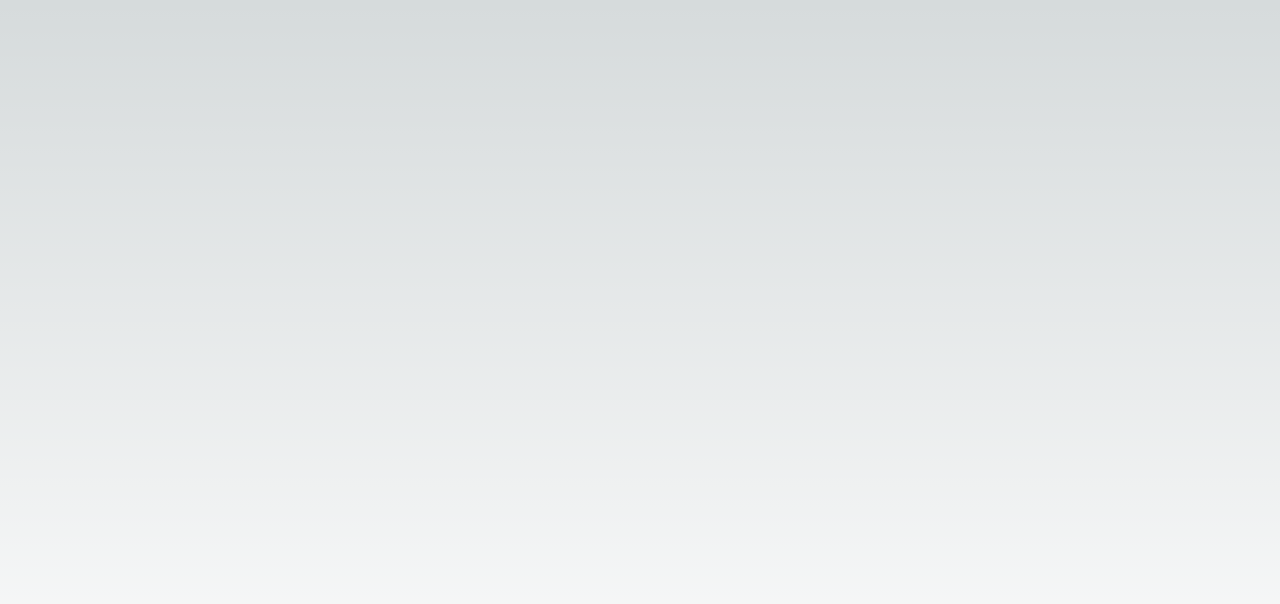
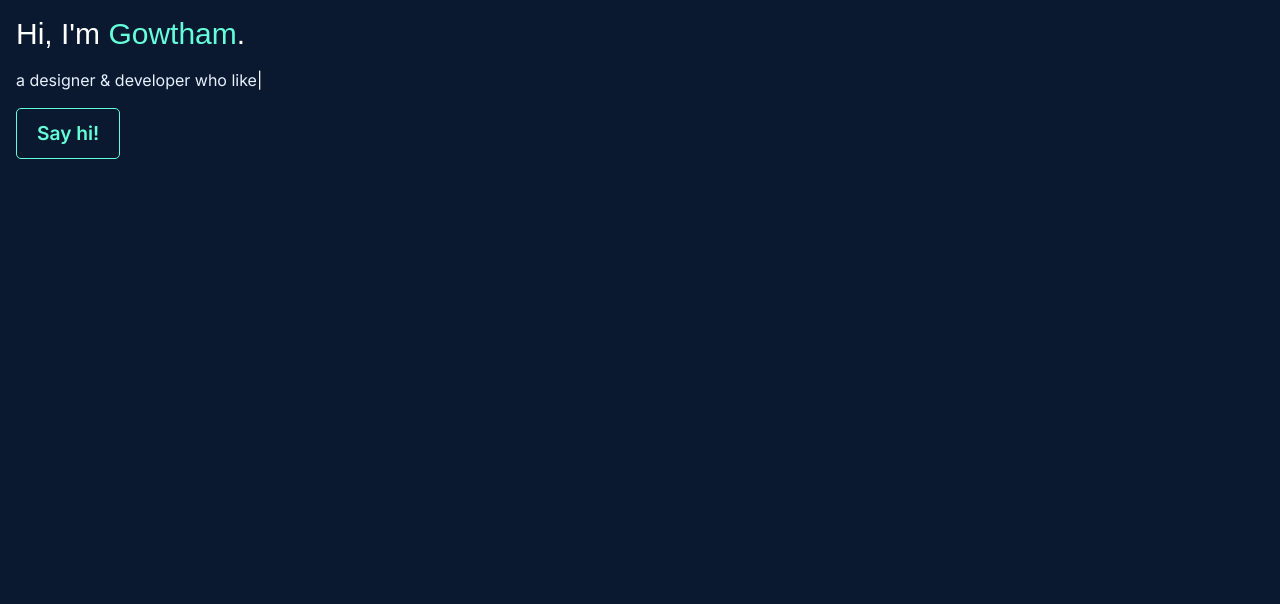
Before and after one commit to gowth6m/portfolio-v1, a Next.js app: page / in a window 1280 px wide. Shown: the top 604 px of the page. Built offline with nearby package versions, Linux system fonts and the light colour scheme.

Commit message:
Setup components structure and basic css structure

```diff
--- a/src/app/head.tsx
+++ b/src/app/head.tsx
@@ -29,6 +29,8 @@ export default function Head() {
       <link rel="icon" href="logo/logo.svg" type="image/svg+xml" />
       <link rel="apple-touch-icon" href="logo/logo.png" />
       {/* <link rel="manifest" href="/manifest.json" /> */}
+
+      <title>Gowtham</title>
     </head>
   );
 }
--- a/src/app/layout.tsx
+++ b/src/app/layout.tsx
@@ -1,13 +1,10 @@
 import "../styles/globals.css";
+import "../styles/typingText.css";
 import { Inter } from "next/font/google";
 import Head from "./head";
 
 const inter = Inter({ subsets: ["latin"] });
 
-export const metadata = {
-  title: "Create Next App",
-  description: "Generated by create next app",
-};
 
 export default function RootLayout({
   children,
--- a/src/app/page.tsx
+++ b/src/app/page.tsx
@@ -1,9 +1,10 @@
+import Hero from "@/components/hero/hero";
 import Image from "next/image";
 
 export default function Home() {
   return (
-    <main className="flex min-h-screen flex-col items-center justify-between p-24">
-      <div className="z-10 w-full max-w-5xl items-center justify-between font-mono text-sm lg:flex"></div>
+    <main className="flex min-h-screen flex-col items-center justify-between p-4">
+      <Hero />
     </main>
   );
 }
--- /dev/null
+++ b/src/components/hero/hero.tsx
@@ -0,0 +1,17 @@
+import React from "react";
+import TypingText from "./typingText";
+
+export default function Hero() {
+  return (
+    <div className="w-full flex flex-col justify-center align-middle gap-4">
+      <h1 className="text-white text-3xl w-full text-center md:text-left">
+        Hi, I&apos;m <span className="text-[var(--green-bright)]">Gowtham</span>
+        .
+      </h1>
+      <TypingText className="text-center md:text-left" />
+      <div className="flex justify-center align-middle md:justify-start">
+        <button className="pri-btn">Say hi!</button>
+      </div>
+    </div>
+  );
+}
--- /dev/null
+++ b/src/components/hero/typingText.tsx
@@ -0,0 +1,67 @@
+"use client";
+
+import React, { useEffect, useState } from "react";
+
+export default function TypingText({ className }: any) {
+  const typingDelay: number = 100;
+  const deletingDelay: number = 60;
+  const [loopNum, setLoopNum] = useState(0);
+  const [isDeleting, setIsDeleting] = useState(false);
+  const [text, setText] = useState("");
+  const [delta, setDelta] = useState(typingDelay);
+  const [, setIndex] = useState(1);
+  const period = 2000;
+
+  const toRotate = [
+    "who likes to try new food",
+    "who likes problem solving",
+    "who is an software engineer at HIVED",
+    "who loves the gym!",
+    "who loves to draw",
+  ];
+
+  useEffect(() => {
+    let ticker = setInterval(() => {
+      tick();
+    }, delta);
+
+    return () => {
+      clearInterval(ticker);
+    };
+  });
+
+  const tick = () => {
+    let i = loopNum % toRotate.length;
+    let fullText = toRotate[i];
+    let updatedText = isDeleting
+      ? fullText.substring(0, text.length - 1)
+      : fullText.substring(0, text.length + 1);
+
+    setText(updatedText);
+
+    if (isDeleting) {
+      setDelta(deletingDelay);
+    }
+
+    if (!isDeleting && updatedText === fullText) {
+      setIsDeleting(true);
+      setIndex((prevIndex) => prevIndex - 1);
+      setDelta(period);
+    } else if (isDeleting && updatedText === "") {
+      setIsDeleting(false);
+      setLoopNum(loopNum + 1);
+      setIndex(1);
+      setDelta(typingDelay);
+    } else {
+      setIndex((prevIndex) => prevIndex + 1);
+    }
+  };
+
+  return (
+    <div className={className}>
+      a designer & developer <span className="typed-text"> </span>
+      <span>{text}</span>
+      <span className="typed-text-cursor">|</span>
+    </div>
+  );
+}
--- a/src/styles/globals.css
+++ b/src/styles/globals.css
@@ -1,27 +1,61 @@
 @tailwind base;
 @tailwind components;
-@tailwind utilities;
-
-:root {
-  --foreground-rgb: 0, 0, 0;
-  --background-start-rgb: 214, 219, 220;
-  --background-end-rgb: 255, 255, 255;
-}
-
-@media (prefers-color-scheme: dark) {
-  :root {
+@tailwind utilities;:root {
     --foreground-rgb: 255, 255, 255;
     --background-start-rgb: 0, 0, 0;
     --background-end-rgb: 0, 0, 0;
-  }
+
+    --dark-navy: #020c1b;
+    --navy: #0a192f;
+    --light-navy: #112240;
+    --lightest-navy: #233554;
+    --navy-shadow: rgba(2, 12, 27, 0.7);
+    --slate: #8892b0;
+    --light-slate: #a8b2d1;
+    --lightest-slate: #ccd6f6;
+    --white: #e6f1ff;
+    --green-bright: #64ffda;
+    --green-tint: rgba(100, 255, 218, 0.1);
 }
 
+@media(prefers-color-scheme: dark){:root {
+    --foreground-rgb: 255, 255, 255;
+    --background-start-rgb: 0, 0, 0;
+    --background-end-rgb: 0, 0, 0;
+
+    --dark-navy: #020c1b;
+    --navy: #0a192f;
+    --light-navy: #112240;
+    --lightest-navy: #233554;
+    --navy-shadow: rgba(2, 12, 27, 0.7);
+    --slate: #8892b0;
+    --light-slate: #a8b2d1;
+    --lightest-slate: #ccd6f6;
+    --white: #e6f1ff;
+    --green-bright: #64ffda;
+    --green-tint: rgba(100, 255, 218, 0.1);
+}
+}
+
+@import url('https://fonts.googleapis.com/css2?family=Comfortaa&family=MuseoModerno&family=NTR&display=swap');
+
 body {
-  color: rgb(var(--foreground-rgb));
-  background: linear-gradient(
-      to bottom,
-      transparent,
-      rgb(var(--background-end-rgb))
-    )
-    rgb(var(--background-start-rgb));
+  color: var(--white);
+  background: var(--navy);
+  font-family: 'NTR', sans-serif;
 }
+
+h1 {
+  font-family: 'NTR', sans-serif !important;
+}
+
+.pri-btn {
+  border: 1px solid var(--green-bright);
+  border-radius: 5px;
+  padding: 10px 20px;
+  font-size: 1.2rem;
+  font-weight: 600;
+  cursor: pointer;
+  transition: all 0.3s ease-in-out;
+  color: var(--green-bright)
+}
--- /dev/null
+++ b/src/styles/typingText.css
@@ -0,0 +1,16 @@
+.typed-text-cursor {
+    color: white;
+    animation: typing 1s step-end infinite;
+}
+
+@keyframes typing {
+    0% {
+        color: white;
+    }
+    49% {
+        color: white;
+    }
+    50% {
+        color: transparent;
+    }
+}
```
